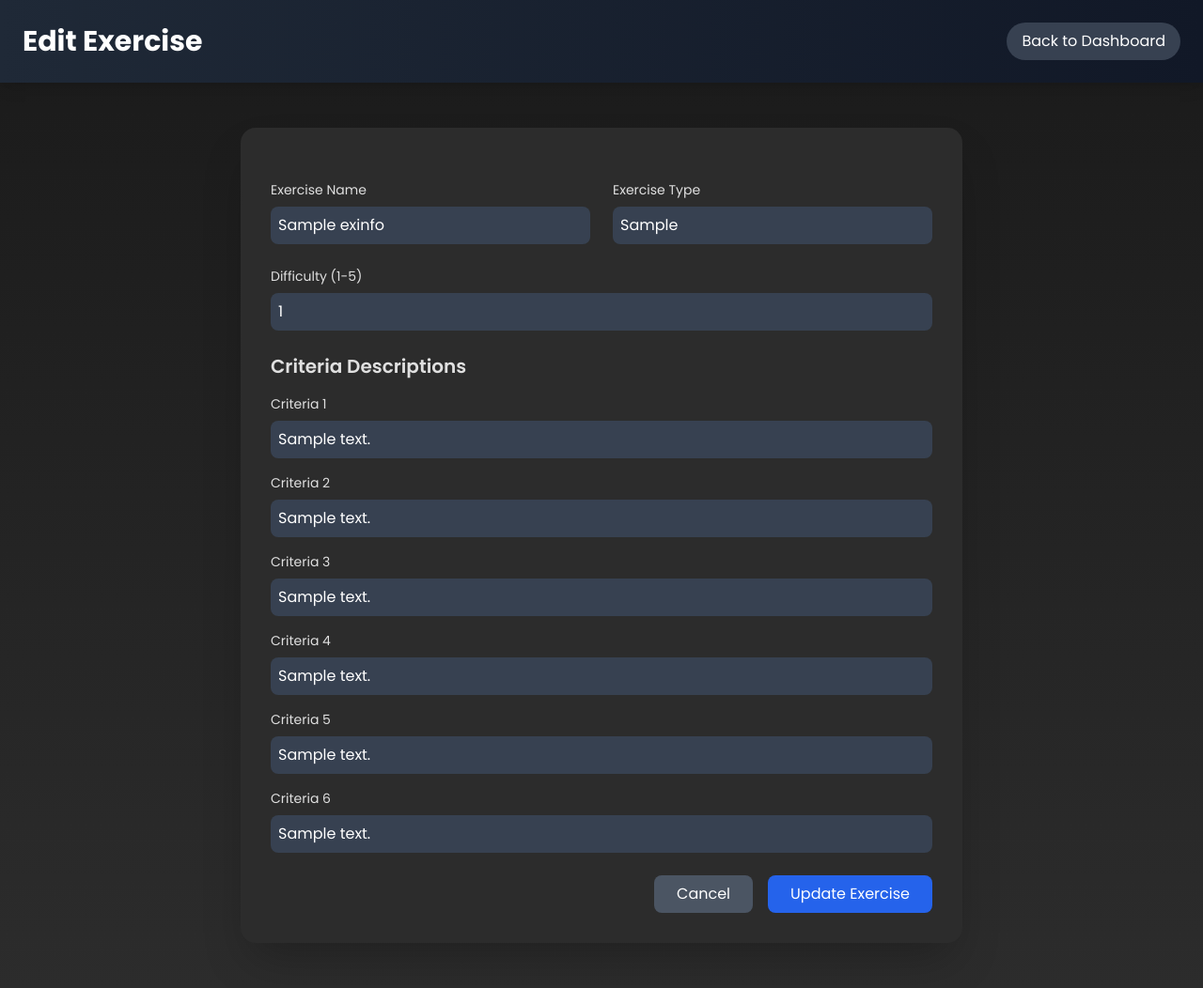
After one commit to Henryy7y/Cyber-Range, a Django app: page /scoreboard/edit-exercise/1/ in a window 1280 px wide. The commit adds this page. Shown: the whole page at 94% size. Run offline with Django 5.2, Linux system fonts and the light colour scheme; a user stored in the database is signed in; tables that the repository leaves empty hold one stand-in row (values such as "Sample post").

Commit message:
added ex crud

```diff
--- /dev/null
+++ b/scoreboard/templates/scoreboard/edit_exercise.html
@@ -0,0 +1,93 @@
+<!DOCTYPE html>
+<html lang="en">
+<head>
+    <meta charset="UTF-8">
+    <meta name="viewport" content="width=device-width, initial-scale=1.0">
+    <title>Edit Exercise - Cyber Range</title>
+    <link href="https://cdn.jsdelivr.net/npm/tailwindcss@2.2.19/dist/tailwind.min.css" rel="stylesheet">
+    <link href="https://fonts.googleapis.com/css2?family=Poppins:wght@300;400;600;700&display=swap" rel="stylesheet">
+    <style>
+        body {
+            font-family: 'Poppins', sans-serif;
+            background: linear-gradient(to bottom, #1a1a1a, #2c2c2c);
+            color: #e0e0e0;
+        }
+        .bg-cyber {
+            background-color: #2c2c2c;
+        }
+    </style>
+</head>
+<body class="min-h-screen">
+    <header class="bg-gradient-to-r from-gray-800 to-gray-900 text-white p-6 shadow-lg">
+        <div class="container mx-auto flex justify-between items-center">
+            <h1 class="text-3xl font-bold">Edit Exercise</h1>
+            <a href="{% url 'instructor_dashboard' %}" class="bg-gray-700 text-white px-4 py-2 rounded-full hover:bg-gray-600 transition duration-300">
+                Back to Dashboard
+            </a>
+        </div>
+    </header>
+
+    <main class="container mx-auto mt-12 px-4">
+        <section class="bg-cyber rounded-2xl shadow-2xl p-8 mb-12 max-w-3xl mx-auto">
+            <form method="POST" class="space-y-6">
+                {% csrf_token %}
+
+                <div class="grid grid-cols-1 md:grid-cols-2 gap-6">
+                    <div>
+                        <label class="block text-sm font-medium mb-2">Exercise Name</label>
+                        <input type="text" name="name" required class="w-full p-2 rounded-lg bg-gray-700 text-white" value="{{ exercise.exName }}">
+                    </div>
+
+                    <div>
+                        <label class="block text-sm font-medium mb-2">Exercise Type</label>
+                        <input type="text" name="type" required class="w-full p-2 rounded-lg bg-gray-700 text-white" value="{{ exercise.exType }}">
+                    </div>
+                </div>
+
+                <div>
+                    <label class="block text-sm font-medium mb-2">Difficulty (1-5)</label>
+                    <input type="number" name="difficulty" min="1" max="5" required class="w-full p-2 rounded-lg bg-gray-700 text-white" value="{{ exercise.exDifficulty }}">
+                </div>
+
+                <div class="space-y-4">
+                    <h3 class="text-xl font-semibold">Criteria Descriptions</h3>
+
+                    <div>
+                        <label class="block text-sm font-medium mb-2">Criteria 1</label>
+                        <input type="text" name="criteria1" required class="w-full p-2 rounded-lg bg-gray-700 text-white" value="{{ exercise.exCriteriaDesc1 }}">
+                    </div>
+                    <div>
+                        <label class="block text-sm font-medium mb-2">Criteria 2</label>
+                        <input type="text" name="criteria2" required class="w-full p-2 rounded-lg bg-gray-700 text-white" value="{{ exercise.exCriteriaDesc2 }}">
+                    </div>
+                    <div>
+                        <label class="block text-sm font-medium mb-2">Criteria 3</label>
+                        <input type="text" name="criteria3" required class="w-full p-2 rounded-lg bg-gray-700 text-white" value="{{ exercise.exCriteriaDesc3 }}">
+                    </div>
+                    <div>
+                        <label class="block text-sm font-medium mb-2">Criteria 4</label>
+                        <input type="text" name="criteria4" required class="w-full p-2 rounded-lg bg-gray-700 text-white" value="{{ exercise.exCriteriaDesc4 }}">
+                    </div>
+                    <div>
+                        <label class="block text-sm font-medium mb-2">Criteria 5</label>
+                        <input type="text" name="criteria5" required class="w-full p-2 rounded-lg bg-gray-700 text-white" value="{{ exercise.exCriteriaDesc5 }}">
+                    </div>
+                    <div>
+                        <label class="block text-sm font-medium mb-2">Criteria 6</label>
+                        <input type="text" name="criteria6" required class="w-full p-2 rounded-lg bg-gray-700 text-white" value="{{ exercise.exCriteriaDesc6 }}">
+                    </div>
+                </div>
+
+                <div class="flex justify-end space-x-4">
+                    <a href="{% url 'instructor_dashboard' %}" class="px-6 py-2 bg-gray-600 text-white rounded-lg hover:bg-gray-500 transition duration-300">
+                        Cancel
+                    </a>
+                    <button type="submit" class="px-6 py-2 bg-blue-600 text-white rounded-lg hover:bg-blue-500 transition duration-300">
+                        Update Exercise
+                    </button>
+                </div>
+            </form>
+        </section>
+    </main>
+</body>
+</html>
--- a/scoreboard/urls.py
+++ b/scoreboard/urls.py
@@ -19,4 +19,6 @@ urlpatterns = [
     path('exercise-question/', views.exercise_question, name='exercise_question'),
     path('instructor/logout/', views.instructor_logout, name='instructor_logout'),
     path('update-comment/<int:log_id>/', views.update_comment, name='update_comment'),
+    path('add-exercise/', views.add_exercise, name='add_exercise'),
+    path('edit-exercise/<int:exercise_id>/', views.edit_exercise, name='edit_exercise'),
 ]
--- a/scoreboard/views.py
+++ b/scoreboard/views.py
@@ -13,6 +13,8 @@ from django.db.models import Q
 from django.db.models import Avg, Case, When
 from django.db.models import IntegerField
 from django.http import JsonResponse
+from django.contrib.auth.decorators import login_required, user_passes_test
+from django.http import HttpResponseRedirect
 
 def scoreboard_home(request):
     return render(request, 'scoreboard/home.html')
@@ -188,6 +190,9 @@ def instructor_dashboard(request):
     #     exercises_completed=Count('exlog')
     # ).order_by('-average_score')[:10]
 
+    # Get available exercises
+    available_exercises = ExInfo.objects.all().order_by('id')
+
     context = {
         'exercise_records': exercise_records,
         'total_students': total_students,
@@ -196,6 +201,7 @@ def instructor_dashboard(request):
         # 'top_students': top_students,
         'student_search': student_search,
         'exercise_search': exercise_search,
+        'available_exercises': available_exercises,
     }
 
     return render(request, 'scoreboard/instructor_dashboard.html', context)
@@ -259,3 +265,57 @@ def update_comment(request, log_id):
             return JsonResponse({'status': 'error', 'message': f'Error updating comment: {str(e)}'})
 
     return JsonResponse({'status': 'error', 'message': 'Invalid request method'}, status=400)
+
+def is_instructor(user):
+    return user.is_staff or user.is_superuser
+
+@login_required
+@user_passes_test(is_instructor)
+def add_exercise(request):
+    if request.method == 'POST':
+        try:
+            exercise = ExInfo.objects.create(
+                exName=request.POST['name'],
+                exType=request.POST['type'],
+                exDifficulty=int(request.POST['difficulty']),
+                exCriteriaDesc1=request.POST['criteria1'],
+                exCriteriaDesc2=request.POST['criteria2'],
+                exCriteriaDesc3=request.POST['criteria3'],
+                exCriteriaDesc4=request.POST['criteria4'],
+                exCriteriaDesc5=request.POST['criteria5'],
+                exCriteriaDesc6=request.POST['criteria6'],
+            )
+            messages.success(request, 'Exercise added successfully')
+            return HttpResponseRedirect(reverse('instructor_dashboard'))
+        except Exception as e:
+            messages.error(request, f'Error adding exercise: {str(e)}')
+
+    return render(request, 'scoreboard/add_exercise.html')
+
+@login_required
+@user_passes_test(is_instructor)
+def edit_exercise(request, exercise_id):
+    exercise = get_object_or_404(ExInfo, id=exercise_id)
+
+    if request.method == 'POST':
+        try:
+            exercise.exName = request.POST['name']
+            exercise.exType = request.POST['type']
+            exercise.exDifficulty = int(request.POST['difficulty'])
+            exercise.exCriteriaDesc1 = request.POST['criteria1']
+            exercise.exCriteriaDesc2 = request.POST['criteria2']
+            exercise.exCriteriaDesc3 = request.POST['criteria3']
+            exercise.exCriteriaDesc4 = request.POST['criteria4']
+            exercise.exCriteriaDesc5 = request.POST['criteria5']
+            exercise.exCriteriaDesc6 = request.POST['criteria6']
+            exercise.save()
+
+            messages.success(request, 'Exercise updated successfully!')
+            return redirect('instructor_dashboard')
+        except Exception as e:
+            messages.error(request, f'Error updating exercise: {str(e)}')
+
+    context = {
+        'exercise': exercise
+    }
+    return render(request, 'scoreboard/edit_exercise.html', context)
```
Also changed, not shown: scoreboard/templates/scoreboard/add_exercise.html (added, +75 -0 lines), scoreboard/templates/scoreboard/instructor_dashboard.html (+61 -0 lines), scoreboard/templates/scoreboard/instructor_details.html (+36 -0 lines).
